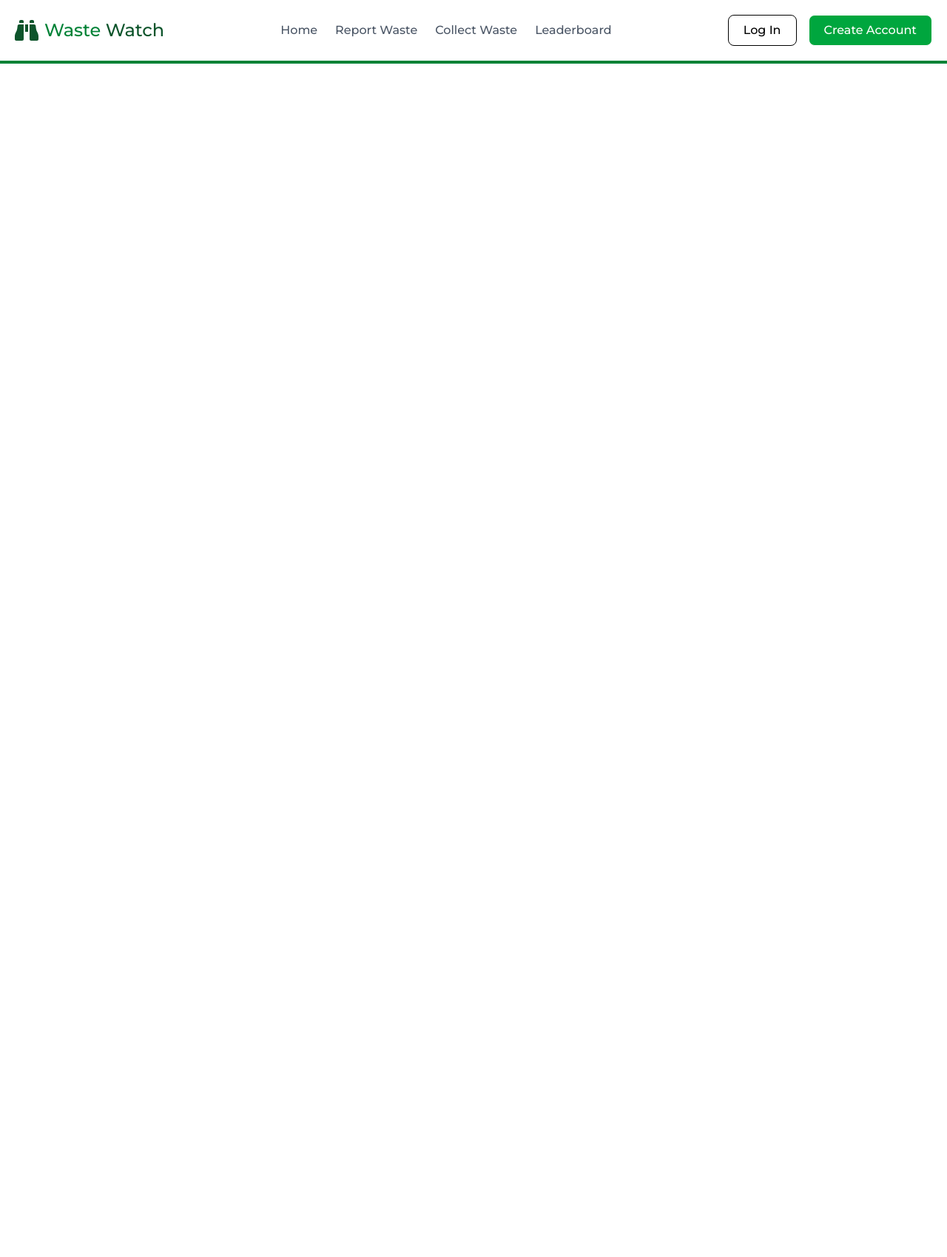
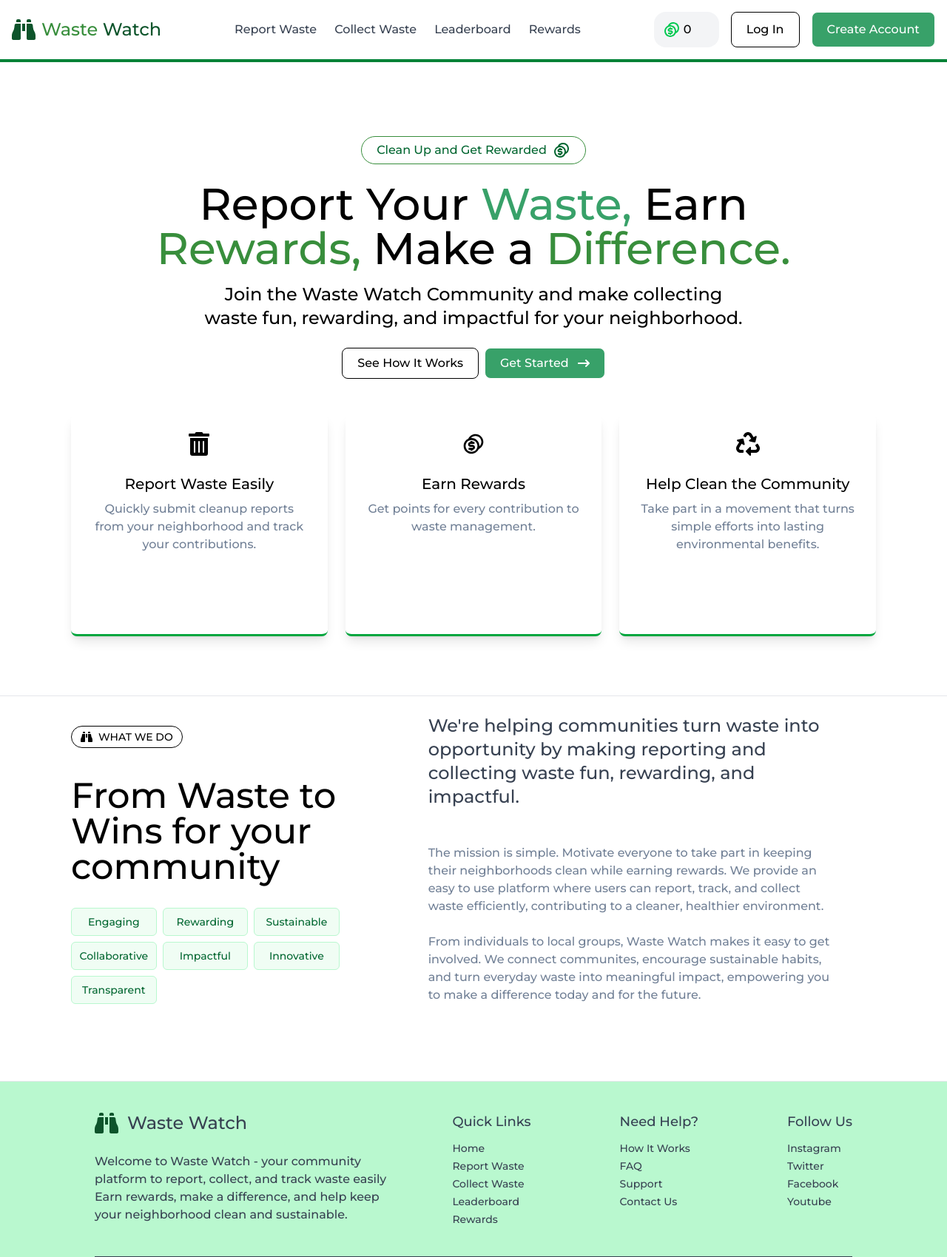
Before and after one commit to sunny21k/WasteWatch, a React (Vite) app in the folder frontend/: page / in a window 1280 px wide. Shown: the whole page at 74% size. Before the commit the page ends 800 px from the top, so only its background shows below. Built offline with nearby package versions, Linux system fonts and the light colour scheme; a web font is replaced by a local one.

Commit message:
Added header section, abous us section and footer section

```diff
--- a/frontend/src/App.jsx
+++ b/frontend/src/App.jsx
@@ -5,9 +5,9 @@ import Navbar from './components/Navbar'
 
 const App = () => {
   return (
-    <div>
-      <Navbar />
-    </div>
+      <Routes>
+        <Route path='/' element={<Home />} />
+      </Routes>
   )
 }
 
--- a/frontend/src/assets/assets.js
+++ b/frontend/src/assets/assets.js
@@ -1,6 +1,55 @@
+import { FaTrashAlt, FaRecycle, FaTrophy } from "react-icons/fa";
+import { RiCoinsLine } from "react-icons/ri";
+
 export const menuLinks = [
-    {name: "Home", path:"/"},
-    {name: "Report Waste", path: "/report"},
-    {name: "Collect Waste", path: "/collect"},
-    {name: "Leaderboard", path: "/leaderboard"},
+    {
+        name: "Report Waste",
+        path: "/report"
+    },
+    {
+        name: "Collect Waste",
+        path: "/collect"
+    },
+    {
+        name: "Leaderboard",
+        path: "/leaderboard"
+    },
+    {
+        name: "Rewards",
+        path: "/rewards"
+    },
 ]
+
+export const features = [
+    {
+        title: "Report Waste Easily",
+        description: "Quickly submit cleanup reports from your neighborhood and track your contributions.",
+        icon: FaTrashAlt
+    },
+    {
+        title: "Earn Rewards",
+        description: "Get points for every contribution to waste management.",
+        icon: RiCoinsLine
+    },
+    {
+        title: "Help Clean the Community",
+        description: "Take part in a movement that turns simple efforts into lasting environmental benefits.",
+        icon: FaRecycle
+    },
+
+]
+
+export const footerDetails = [
+    {
+        title: "Quick Links",
+        links: ["Home", "Report Waste", "Collect Waste", "Leaderboard", "Rewards"]
+    },
+    {
+        title: "Need Help?",
+        links: ["How It Works", "FAQ", "Support", "Contact Us"]
+    },
+    {
+        title: "Follow Us",
+        links: ["Instagram", "Twitter", "Facebook", "Youtube"]
+    }
+]
--- /dev/null
+++ b/frontend/src/components/AboutUs.jsx
@@ -0,0 +1,51 @@
+import React from 'react'
+import {FaBinoculars} from "react-icons/fa6"
+
+const AboutUs = () => {
+  return (
+    <div className='border-t-1 border-gray-200 mt-20 p-6 flex flex-col sm:px-16 lg:px-24 lg:flex-row gap-30'>
+
+        {/* Left Side */}
+        <div className='lg:w-1/3'>
+            <div className='inline-flex font-bold justify-center gap-2 rounded-full border-1
+                px-3 my-4 py-1 items-center'>
+                <FaBinoculars className='w-4 h-4'/>
+                <p className='text-sm'>WHAT WE DO</p>
+            </div>
+            <h2 className='text-5xl mt-6'>
+                From Waste to <br />  Wins for your <br /> community
+            </h2>
+            <div className='mt-8 grid grid-cols-3 gap-2'>
+                {["Engaging", "Rewarding", "Sustainable", "Collaborative", "Impactful", "Innovative", "Transparent"].map((word, index) => (
+                    <div key={index} className='flex justify-center items-center px-8 py-2 rounded-md border border-green-200
+                    bg-green-50 text-green-800 font-medium text-sm'>
+                        {word}
+                    </div>
+                ))}
+            </div>
+        </div>
+
+
+        {/* Right Side */}
+        <div className='space-y-6 lg:w-1/2'>
+            <p className='text-secondary-gray text-2xl mb-12'>
+                We're helping communities turn waste into opportunity by making
+                 reporting and collecting waste fun, rewarding, and impactful.
+            </p>
+            <p className='text-primary-gray'>
+                The mission is simple. Motivate everyone to take part in keeping
+                their neighborhoods clean while earning rewards. We provide an easy
+                to use platform where users can report, track, and collect waste efficiently,
+                contributing to a cleaner, healthier environment.
+            </p>
+            <p className='text-primary-gray'>
+                From individuals to local groups, Waste Watch makes it easy to get involved.
+                We connect communites, encourage sustainable habits, and turn everyday waste into
+                meaningful impact, empowering you to make a difference today and for the future.
+            </p>
+        </div>
+    </div>
+  )
+}
+
+export default AboutUs
--- /dev/null
+++ b/frontend/src/components/FeatureCard.jsx
@@ -0,0 +1,13 @@
+import React from 'react'
+
+const FeatureCard = ({title, description, icon: Icon}) => {
+  return (
+    <div className='bg-white shadow-lg border-b-green-600 border-b-3 rounded-lg p-6 flex items-center flex-col min-h-[300px]'>
+        {Icon && <Icon className='w-8 h-8 mb-6'/>}
+        <h3 className='font-extrabold text-xl mb-2'>{title}</h3>
+        <p className='text-primary-gray'>{description}</p>
+    </div>
+  )
+}
+
+export default FeatureCard
--- a/frontend/src/components/Footer.jsx
+++ b/frontend/src/components/Footer.jsx
@@ -1,8 +1,41 @@
 import React from 'react'
+import {FaBinoculars} from "react-icons/fa6"
+import {footerDetails} from "../assets/assets"
 
 const Footer = () => {
   return (
-    <div>Footer</div>
+    <div className='px-6 border-t-1 mt-20 border-gray-200 md:px-16 lg:px-24 xl:px-32 bg-green-200'>
+      <div className='flex flex-col md:flex-row items-start justify-between gap-10
+      py-10 border-b text-secondary-gray'>
+        <div>
+          <div className='flex items-center gap-3'>
+            <FaBinoculars className='w-8 h-8 text-green-900' />
+            <p className='text-2xl font-extrabold'>Waste Watch</p>
+          </div>
+            <p className='max-w-[700px] mt-6'>
+              Welcome to Waste Watch - your community platform to report, collect, and track
+              waste easily Earn rewards, make a difference, and help keep your neighborhood
+              clean and sustainable.
+            </p>
+        </div>
+        <div className='flex justify-end gap-30 w-full'>
+          {footerDetails.map((footer, index) => (
+            <div key={index}>
+              <h4 className='mb-3 text-gray-700 font-bold text-lg'>
+                {footer.title}
+              </h4>
+              <ul className='space-y-1 text-sm'>
+                {footer.links.map((link, index) => (
+                  <li key={index}>
+                    <a className='hover:underline transition' href="#">{link}</a>
+                  </li>
+                ))}
+              </ul>
+            </div>
+          ))}
+        </div>
+      </div>
+    </div>
   )
 }
 
--- /dev/null
+++ b/frontend/src/components/Header.jsx
@@ -0,0 +1,51 @@
+import React from 'react'
+import { RiCoinsLine } from "react-icons/ri";
+import { FaArrowRightLong } from "react-icons/fa6";
+import { FaCheck } from "react-icons/fa";
+import { features } from '../assets/assets';
+import FeatureCard from './FeatureCard';
+
+const Header = () => {
+  return (
+    <div className='mx-8 sm:mx-16 xl:mx-24 relative'>
+        <div className='text-center mt-25 mb-8'>
+          <div className='inline-flex justify-center gap-2 rounded-full border-1 text-green-800
+          px-5 mb-6 py-1.5 items-center border-secondary-green'>
+            <p>Clean Up and Get Rewarded</p>
+            <RiCoinsLine className='w-6 h-6'/>
+          </div>
+
+          {/* Main Texts */}
+          <h1 className='text-6xl font-bold text-shadow-secondary-gray text-center'>
+            Report Your <span className='text-primary-green'>Waste,</span> Earn <br/>
+            <span className='text-secondary-green'>Rewards,</span> Make a <span className='text-secondary-green'>Difference.</span>
+          </h1>
+          <p className='text-center mt-4 text-2xl'>Join the Waste Watch Community and make collecting<br/> waste fun, rewarding, and impactful
+            for your neighborhood.
+          </p>
+
+          {/* Buttons */}
+          <div className='mt-6 flex justify-center gap-2 flex-wrap'>
+            <button className='cursor-pointer rounded-lg border px-5 py-2 hover:bg-primary-green
+            hover:text-white transition-all duration-200 text-sm sm:text-base'>See How It Works</button>
+            <button className=' flex items-center gap-3 justify-between cursor-pointer rounded-lg border px-5 py-2 bg-primary-green text-white
+            hover:bg-green-900 transition-all duration-200 text-sm sm:text-base'>Get Started <FaArrowRightLong /></button>
+          </div>
+
+          {/* Feature Card */}
+          <div className='mt-12 grid grid-cols-1 md:grid-cols-2 lg:grid-cols-3 gap-6 max-w-6xl mx-auto'>
+            {features.map((feature, index) => (
+              <FeatureCard
+                key={index}
+                icon={feature.icon}
+                title={feature.title}
+                description={feature.description}
+              />
+            ))}
+          </div>
+        </div>
+    </div>
+  )
+}
+
+export default Header
--- a/frontend/src/components/Navbar.jsx
+++ b/frontend/src/components/Navbar.jsx
@@ -3,8 +3,7 @@ import { Link } from 'react-router-dom'
 import {FaBinoculars} from "react-icons/fa6"
 import { FaTimes, FaBars, FaHome, FaTrashAlt, FaRecycle, FaTrophy } from "react-icons/fa";
 import { menuLinks } from '../assets/assets'
-
-
+import { RiCoinsLine } from "react-icons/ri";
 
 const Navbar = () => {
 
@@ -17,31 +16,35 @@ const Navbar = () => {
 
   return (
     <nav>
-      <div className='flex justify-between items-center p-5 border-b-4 border-green-700 max-w-7xl mx-auto'>
+      <div className='flex justify-between items-center p-4 border-b-4 border-green-700 max-w-7xl mx-auto'>
 
         {/* Logo */}
         <Link to={"/"} className='flex items-center'>
           <FaBinoculars className='w-8 h-8 text-green-900'/>
-          <h1 className='ml-2 text-xl text-green-700 font-bold sm:text-2xl transition-all'>Waste <span className='text-green-900'>Watch</span></h1>
+          <h1 className='ml-2 text-xl text-secondary-green font-bold sm:text-2xl transition-all'>Waste <span className='text-green-900'>Watch</span></h1>
         </Link>
 
         {/* Menu Links */}
         <div className='hidden lg:flex space-x-6'>
           {menuLinks.map((link, index) => (
-            <Link className='text-gray-600 hover:text-green-700 transition-all duration-200' key={index} to={link.path}>
+            <Link className='text-secondary-gray hover:text-secondary-green transition-all duration-200' key={index} to={link.path}>
                 {link.name}
             </Link>
           ))}
         </div>
 
-          {/* Auth Buttons */}
+          {/* Auth Buttons and rewards */}
         <div className='flex space-x-4'>
-          <button className='cursor-pointer rounded-lg border px-5 py-2 hover:bg-green-600 hover:text-white transition-all duration-200 text-sm sm:text-base'>Log In</button>
-          <button className='cursor-pointer rounded-lg border px-5 py-2 bg-green-600 text-white hover:bg-green-900 transition-all duration-200 text-sm sm:text-base'>Create Account</button>
+          <div className='border rounded-2xl flex items-center min-w-22 max-w-32 bg-gray-100 border-none p-2'>
+            <RiCoinsLine className='text-green-500 w-6 h-6 m-1'/>
+            0
+          </div>
+          <button className='cursor-pointer rounded-lg border px-5 py-2 hover:bg-primary-green hover:text-white transition-all duration-200 text-sm sm:text-base'>Log In</button>
+          <button className='cursor-pointer rounded-lg border px-5 py-2 bg-primary-green text-white hover:bg-green-900 transition-all duration-200 text-sm sm:text-base'>Create Account</button>
         </div>
 
         <div className='lg:hidden flex items-center'>
-          <button onClick={toggleMenu} className='text-2xl text-green-700 cursor-pointer ml-4'>
+          <button onClick={toggleMenu} className='text-2xl text-secondary-green cursor-pointer ml-4'>
             {isMenuOpen ? <FaTimes /> : <FaBars />}
           </button>
         </div>
@@ -53,11 +56,12 @@ const Navbar = () => {
           <div className='flex flex-col items-center p-5 space-y-6'>
             {menuLinks.map((link, index) => (
               <Link onClick={() => setIsMenuOpen(false)} key={index} to={link.path}
-              className='text-gray-700 flex hover:text-green-700 transition-all'>
+              className='text-secondary-gray flex hover:text-secondary-green transition-all'>
                 {link.name === "Home" ? <FaHome className='w-6 h-6'/> :
                 link.name === "Report Waste" ? <FaTrashAlt className='w-6 h-6'/> :
                 link.name === "Collect Waste" ? <FaRecycle className='w-6 h-6'/> :
-                link.name === "Leaderboard" ? <FaTrophy className='w-6 h-6'/> : null}
+                link.name === "Leaderboard" ? <FaTrophy className='w-6 h-6'/> :
+                link.name === "Rewards" ? <RiCoinsLine className='w-6 h-6'/> :null}
                   <span className='ml-2'>{link.name}</span>
               </Link>
             ))}
--- a/frontend/src/pages/Home.jsx
+++ b/frontend/src/pages/Home.jsx
@@ -1,11 +1,17 @@
 import React from 'react'
 import Navbar from '../components/Navbar'
+import Header from '../components/Header'
+import Footer from '../components/Footer'
+import AboutUs from '../components/AboutUs'
 
 const Home = () => {
   return (
-    <div>
+    <>
         <Navbar />
-    </div>
+        <Header />
+        <AboutUs />
+        <Footer />
+    </>
   )
 }
 
```
Also changed, not shown: frontend/src/index.css (+7 -0 lines).
